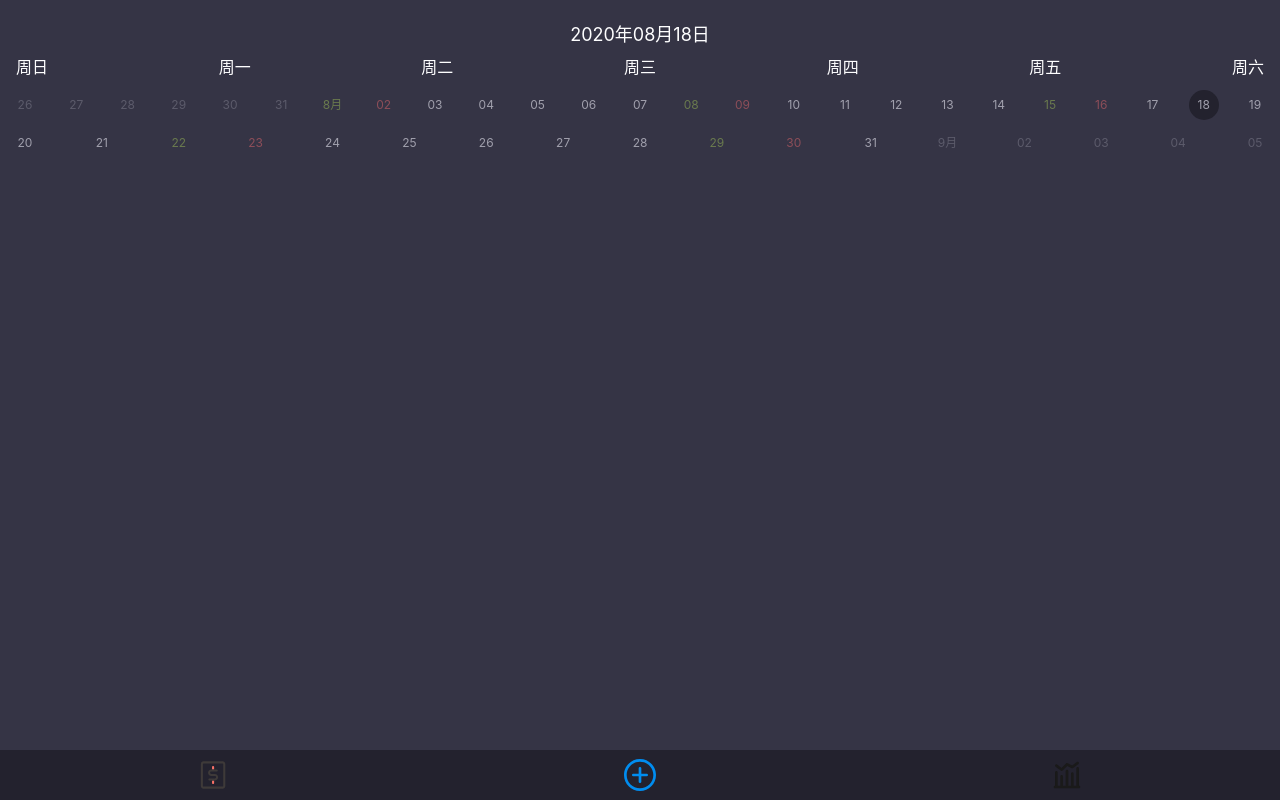
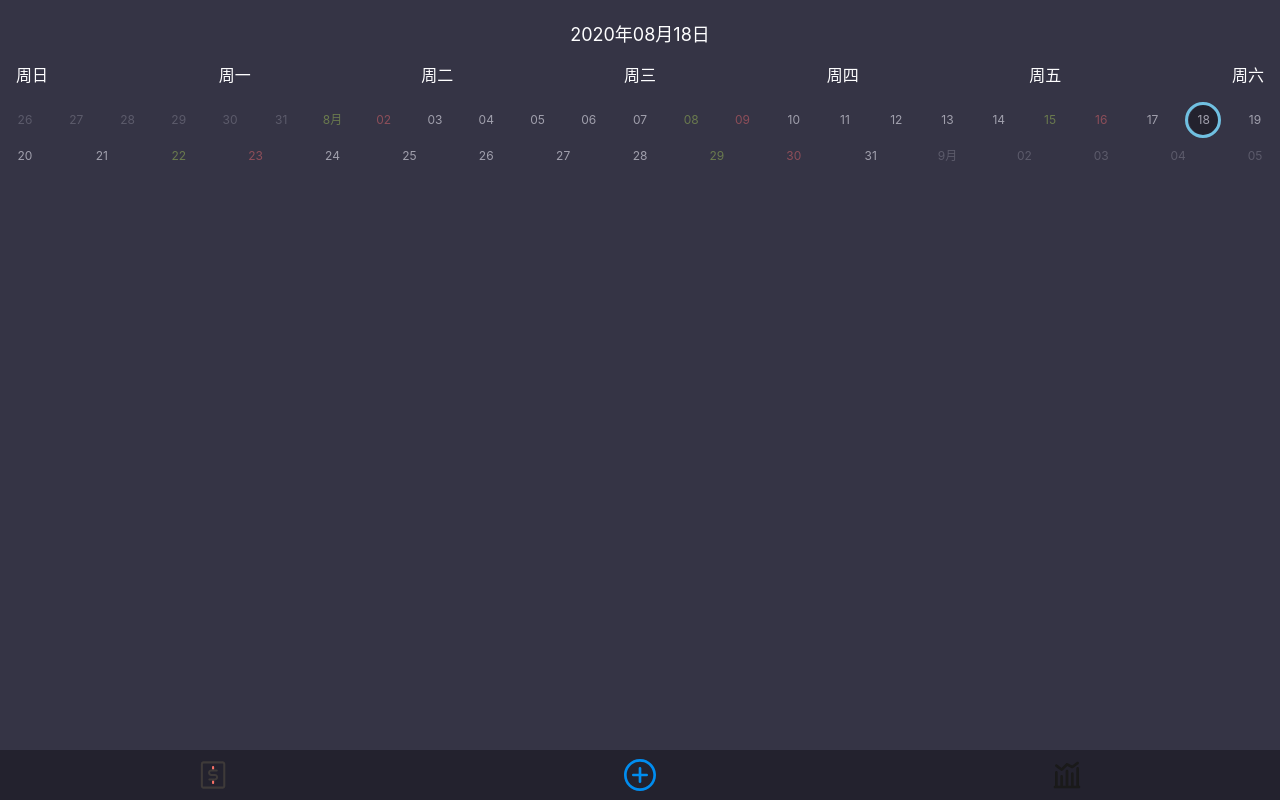
Before and after one commit to DevSuno/moze, a Vue app: page /#/record in a window 1280 px wide. Built offline with nearby package versions, Linux system fonts and the light colour scheme.

Commit message:
选中日期添加样式

```diff
--- a/src/components/Calendar/Calendar.scss
+++ b/src/components/Calendar/Calendar.scss
@@ -19,7 +19,7 @@
     justify-content: space-between;
 
     > .dayOfWeek {
-      padding: 0px 8px;
+      padding: 8px 8px;
       text-align: center;
     }
 
@@ -32,20 +32,30 @@
     justify-content: space-between;
     flex-wrap: wrap;
     > span {
-      height: 30px;
+      max-height: 30px;
       min-width: 30px;
-      margin: 4px 10px;
+      margin: 3px 10px;
       font-size: 12px;
       color: #5c5b6b;
       text-align: center;
       line-height: 30px;
+      position: relative;
       &:nth-child(7n).month-class{
         color:$color-graygreen;
       }
       &:nth-child(7n-6).month-class{
         color:$color-grayred;
       }
-
+      &.selected::before{
+        position: absolute;
+        content: ' ';
+        width: 30px;
+        height: 30px;
+        left: -3.5px;
+        top: -3.5px;
+        border: 3px solid #70c0e1;
+        border-radius: 50%;
+      }
     }
     > .month-class {
       color: #a1a0ad;
@@ -56,10 +66,7 @@
       border-radius: 50%;
 
     }
-    &selected {
-      border: 2px solid #6abfe0;
 
-    }
 
 
   }
--- a/src/components/Calendar/Calendar.vue
+++ b/src/components/Calendar/Calendar.vue
@@ -8,7 +8,7 @@
             <span :class="[
                         {'month-class': isCurrentMonth(getDateHtml(day.year, day.month, day.day) )},
                         {'todayBg': isCurrentDay(getDateHtml(day.year, day.month, day.day))},
-                        {handleDay: day.clickDay}
+                        {selected:day.year+'-'+ (day.month+1) +'-'+day.day===selectedDate}
                   ]"
                   :key="index"
                   @click="handleClickDay(day)"
@@ -52,6 +52,7 @@
         calendarList: [] = [];
 
         clickDay?: false;
+        selectedDate = this.time.year + '-' + (this.time.month + 1) + '-' + this.time.day
 
         mounted() {
             if (this.weekDay === 5 || this.weekDay=== 6 || this.weekDay=== 7) {
@@ -64,9 +65,9 @@
                     year: this.time.year,
                     month: this.time.month,
                     day: this.startTime + i,
-                    clickDay: false
                 });
             }
+            console.log(this.selectedDate);
         }
 
         // 是否是当前月
@@ -101,10 +102,11 @@
             this.$emit('handleNextMonth');
         }
 
-        handleClickDay(day: object) {
-            this.$forceUpdate();
-            this.$emit('handleClickDay', day);
-            this.$set(day, 'clickDay', true);
+        handleClickDay(day: {year: number; month: number; day: number}) {
+            // this.$forceUpdate();
+            // this.$emit('handleClickDay', day);
+            // this.$set(day, 'clickDay', true);
+            this.selectedDate = day.year+'-'+ (day.month+1) +'-'+day.day
         }
 
         currentMonthMaxDay = () => {
```
